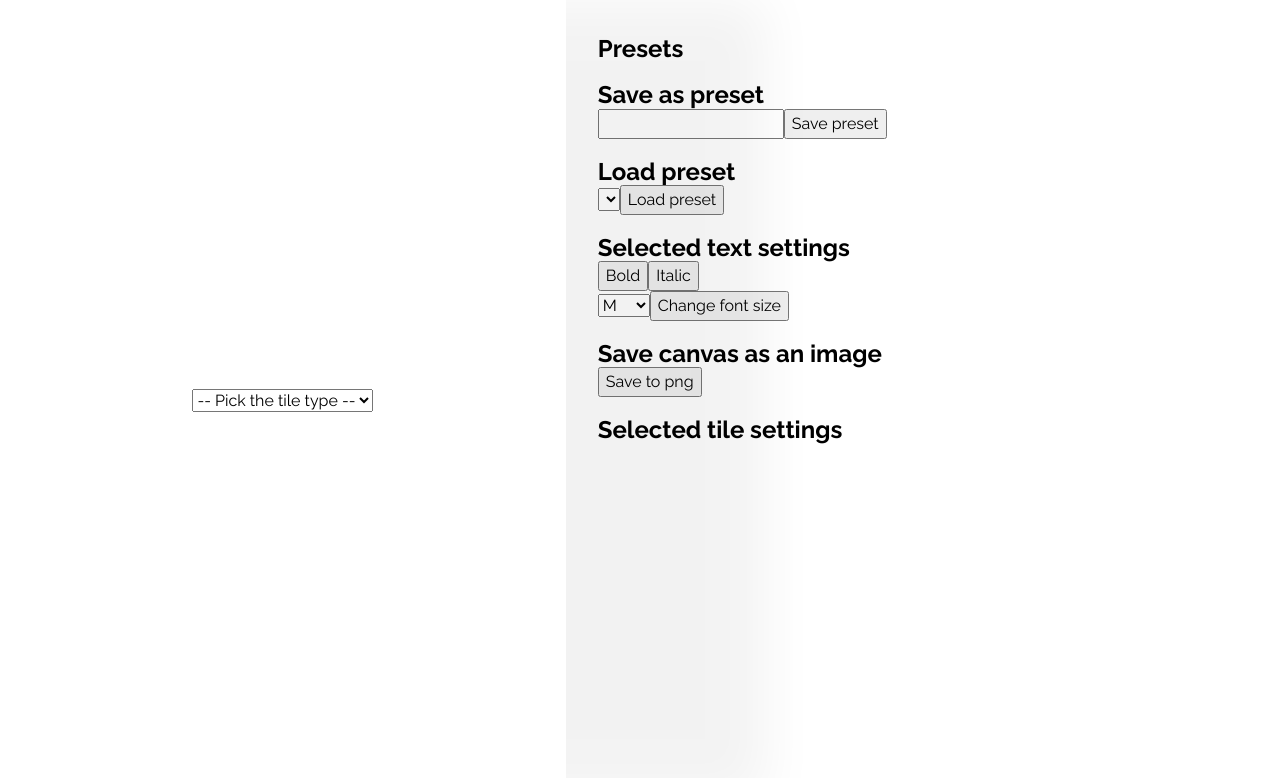
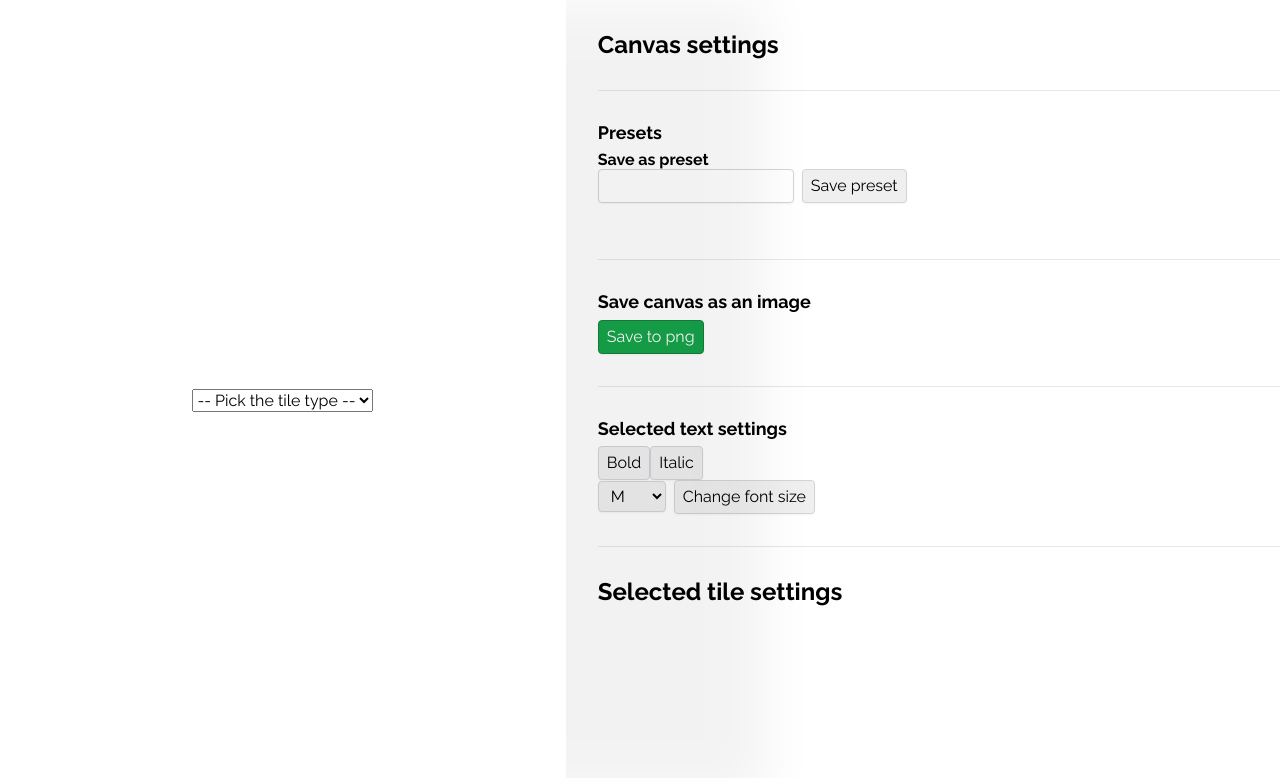
Before and after one commit to riccardofano/paper-sheet-editor, a React (Vite) app: page / in a window 1280 px wide. Shown: the top 778 px of the page. Built offline with nearby package versions, Linux system fonts and the light colour scheme.

Commit message:
Start making the settings look nicer

```diff
--- a/src/App.css
+++ b/src/App.css
@@ -3,12 +3,54 @@ main {
   height: 100vh;
   overflow-y: hidden;
   grid-template-columns: max-content 1fr;
-  column-gap: 2rem;
 }
 
 .settings {
-  padding-block: 1rem;
+  --child-padding: 2rem;
+  padding-block: 2rem;
   overflow-y: auto;
+  display: flex;
+  flex-direction: column;
+  gap: var(--child-padding);
+  padding-inline-start: 2rem;
+}
+
+.settings > section {
+  border-top: 1px solid #e5e7eb;
+  padding-top: var(--child-padding);
+}
+
+.settings h1 {
+  font-size: 1.5rem;
+}
+.settings h2 {
+  font-size: 1.125rem;
+  margin-block-end: 0.5rem;
+}
+.settings h3 {
+  font-size: 1rem;
+}
+
+.settings button,
+.settings input,
+.settings select {
+  border-radius: 0.25rem;
+  padding: 0.25rem 0.5rem;
+  font-size: 1rem;
+  box-shadow: 0 1px 2px 0 rgba(0, 0, 0, 0.05);
+  border: 1px solid #d1d5db;
+}
+
+.settings input,
+.settings select {
+  line-height: 1.5;
+  margin-right: 0.5rem;
+}
+
+.settings .btn-primary {
+  background-color: #16a34a;
+  border: 1px solid #137f3a;
+  color: white;
 }
 
 .canvas {
--- a/src/components/SettingsPanel.tsx
+++ b/src/components/SettingsPanel.tsx
@@ -59,15 +59,21 @@ export default function SettingsPanel() {
 
   return (
     <section className="settings">
-      <h1>Presets</h1>
+      <h1>Canvas settings</h1>
+
+      <section>
+        <h2>Presets</h2>
         <form onSubmit={saveCurrentAsPreset}>
-        <h2>Save as preset</h2>
+          <h3>Save as preset</h3>
           <input type="text" name="preset-name" />
           <button>Save preset</button>
         </form>
 
+        <br />
+
+        {Object.keys(presets).length > 0 && (
           <form onSubmit={loadPreset}>
-        <h2>Load preset</h2>
+            <h3>Load preset</h3>
             <select name="preset-name">
               {Object.keys(presets).map((key) => (
                 <option key={key} value={key}>
@@ -77,14 +83,24 @@ export default function SettingsPanel() {
             </select>
             <button>Load preset</button>
           </form>
+        )}
+      </section>
 
-      <h1>Selected text settings</h1>
+      <section>
+        <h2>Save canvas as an image</h2>
+        <button className="btn-primary" onClick={saveToPng}>
+          Save to png
+        </button>
+      </section>
+
+      <section>
+        <h2>Selected text settings</h2>
         <TextActions />
+      </section>
 
-      <h1>Save canvas as an image</h1>
-      <button onClick={saveToPng}>Save to png</button>
-
+      <section>
         <TileSettings tileId={selectedTileId} tile={selectedTile} />
+      </section>
     </section>
   );
 }
--- a/src/index.css
+++ b/src/index.css
@@ -24,7 +24,7 @@ figure,
 blockquote,
 dl,
 dd {
-  margin-block-end: 0;
+  margin-block: 0;
 }
 
 /* Remove list styles on ul, ol elements with a list role, which suggests default styling will be removed */
```
Lines whose indentation alone changed are shown as unchanged.
